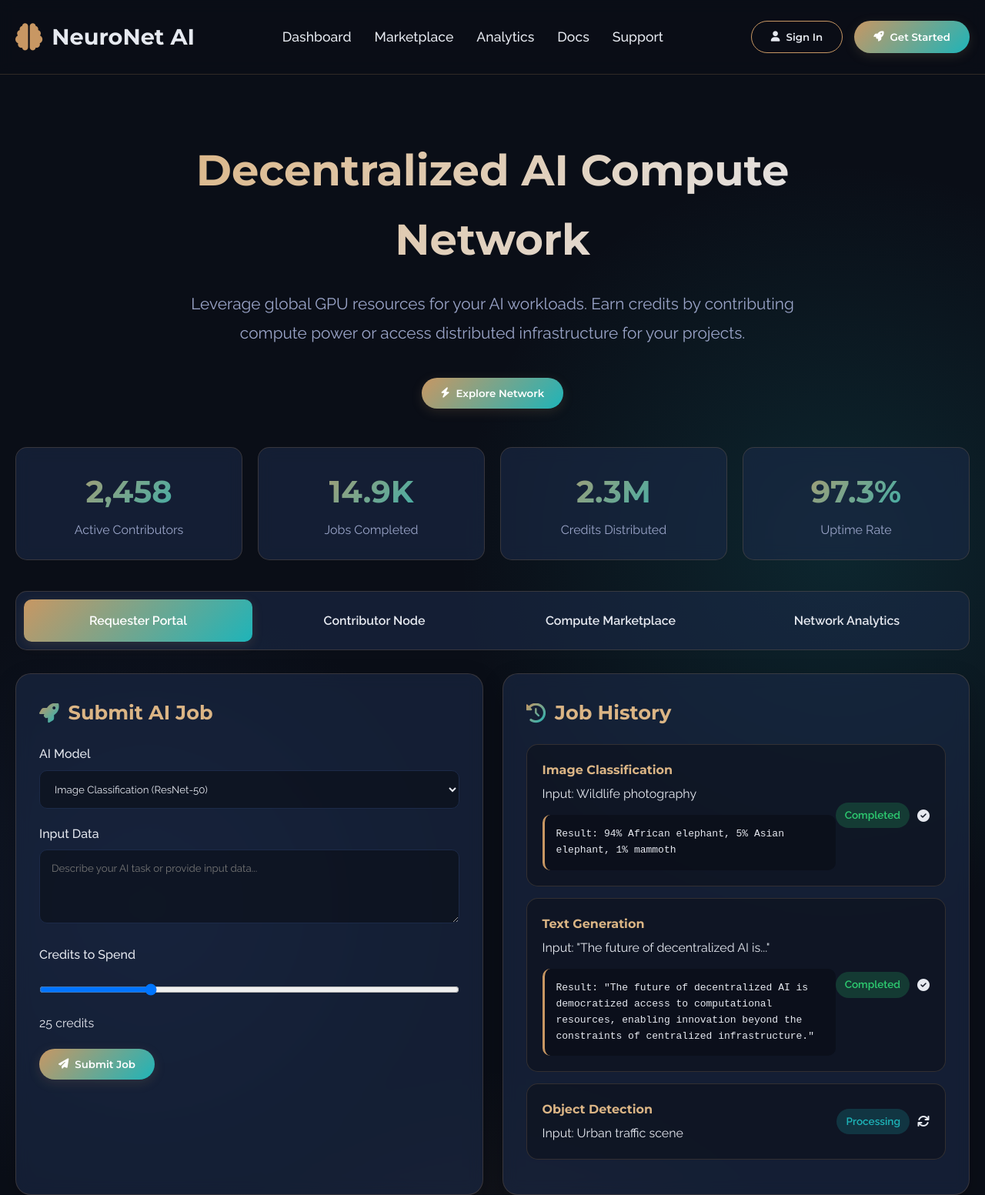
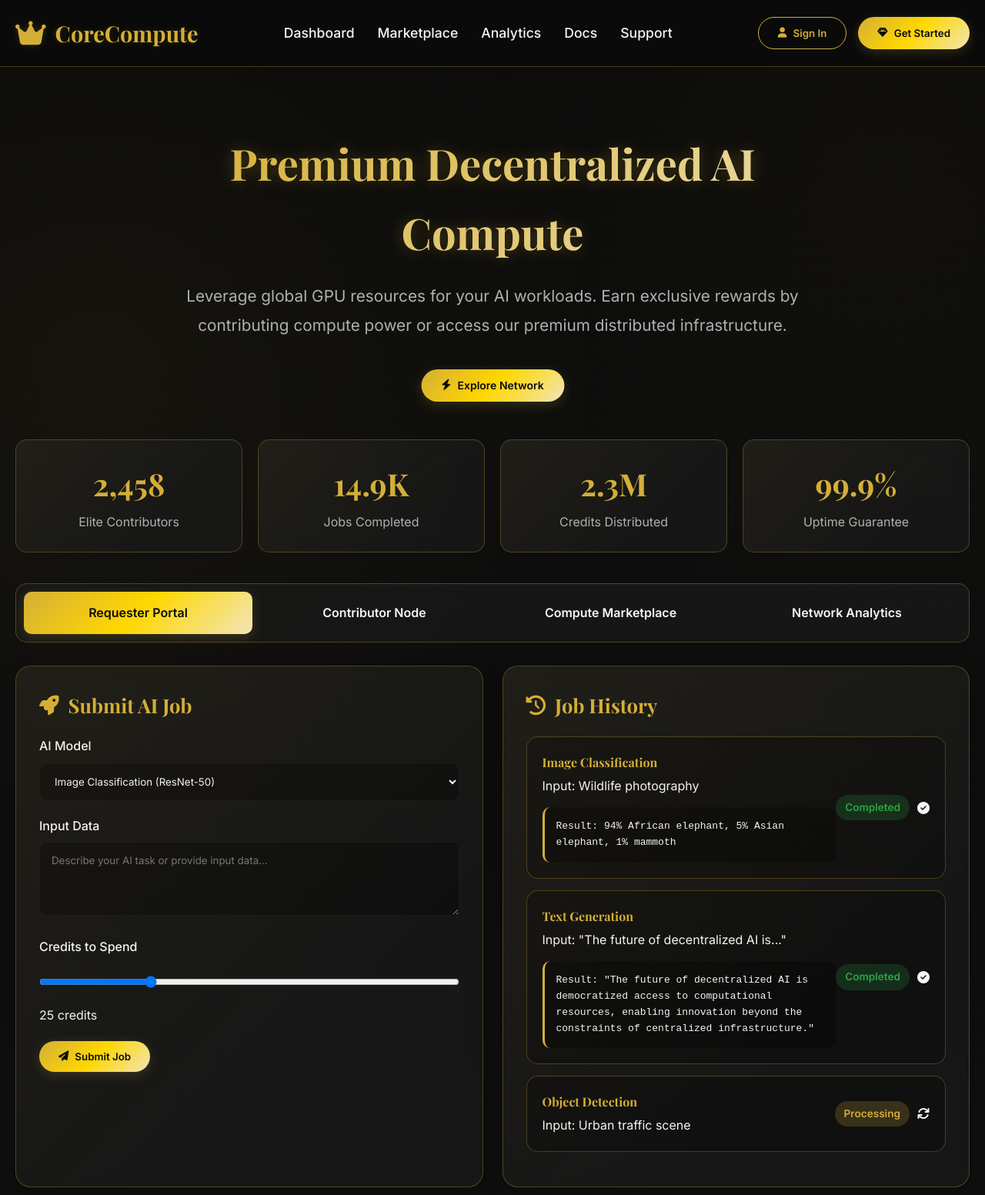
Before and after one commit to riek27/CoreCompute-mvp-demo, a plain HTML site: page index.html in a window 1280 px wide. Shown: the top 1553 px of the page at 77% size. Drawn offline with nearby package versions, Linux system fonts and the light colour scheme.

Commit message:
Update index.html

```diff
--- a/index.html
+++ b/index.html
@@ -3,27 +3,27 @@
 <head>
     <meta charset="UTF-8">
     <meta name="viewport" content="width=device-width, initial-scale=1.0">
-    <title>NeuroNet AI | Premium Decentralized Compute Network</title>
+    <title>CoreCompute | Premium Decentralized AI Network</title>
     <link rel="stylesheet" href="https://cdnjs.cloudflare.com/ajax/libs/font-awesome/6.4.0/css/all.min.css">
-    <link href="https://fonts.googleapis.com/css2?family=Montserrat:wght@400;500;600;700&family=Raleway:wght@300;400;500;600&display=swap" rel="stylesheet">
+    <link href="https://fonts.googleapis.com/css2?family=Playfair+Display:wght@400;500;600;700&family=Inter:wght@300;400;500;600&display=swap" rel="stylesheet">
     <script src="https://cdn.jsdelivr.net/npm/chart.js"></script>
     <style>
         :root {
-            --primary-dark: #0a0e17;
-            --primary: #131b2e;
-            --primary-light: #1c2a48;
-            --accent: #c89763;
-            --accent-light: #dbb585;
-            --accent-glow: rgba(200, 151, 99, 0.15);
-            --secondary: #1eb4b9;
-            --text: #e6e9f0;
-            --text-muted: #9ba5c9;
-            --card-bg: rgba(28, 42, 72, 0.6);
-            --card-border: rgba(200, 151, 99, 0.2);
-            --success: #2ecc71;
-            --warning: #f39c12;
-            --error: #e74c3c;
-            --gradient: linear-gradient(135deg, var(--accent), var(--secondary));
+            --primary-dark: #0a0a0a;
+            --primary: #121212;
+            --primary-light: #1a1a1a;
+            --gold: #d4af37;
+            --gold-light: #f1e5b9;
+            --gold-glow: rgba(212, 175, 55, 0.2);
+            --platinum: #e5e4e2;
+            --text: #f5f5f5;
+            --text-muted: #b0b0b0;
+            --card-bg: rgba(26, 26, 26, 0.8);
+            --card-border: rgba(212, 175, 55, 0.3);
+            --success: #28a745;
+            --warning: #ffc107;
+            --error: #dc3545;
+            --gradient: linear-gradient(135deg, var(--gold), #ffd700, #f1e5b9);
         }
 
         * {
@@ -35,13 +35,14 @@
         body {
             background: var(--primary-dark);
             color: var(--text);
-            font-family: 'Raleway', sans-serif;
+            font-family: 'Inter', sans-serif;
             line-height: 1.6;
             overflow-x: hidden;
             background-image:
-                radial-gradient(circle at 15% 50%, rgba(28, 42, 72, 0.4) 0%, transparent 25%),
-                radial-gradient(circle at 85% 30%, rgba(30, 180, 185, 0.15) 0%, transparent 25%),
-                radial-gradient(circle at 50% 80%, rgba(200, 151, 99, 0.1) 0%, transparent 25%);
+                radial-gradient(circle at 10% 20%, rgba(212, 175, 55, 0.05) 0%, transparent 30%),
+                radial-gradient(circle at 90% 10%, rgba(212, 175, 55, 0.03) 0%, transparent 30%),
+                radial-gradient(circle at 50% 95%, rgba(212, 175, 55, 0.04) 0%, transparent 30%),
+                linear-gradient(to bottom, #0a0a0a, #121212);
         }
 
         .container {
@@ -51,12 +52,12 @@
         }
 
         header {
-            padding: 25px 0;
-            background: rgba(10, 14, 23, 0.8);
+            padding: 20px 0;
+            background: rgba(10, 10, 10, 0.9);
             backdrop-filter: blur(10px);
             position: sticky;
             top: 0;
-            z-index: 100;
+            z-index: 1000;
             border-bottom: 1px solid var(--card-border);
         }
 
@@ -70,14 +71,15 @@
             display: flex;
             align-items: center;
             gap: 12px;
-            font-family: 'Montserrat', sans-serif;
+            font-family: 'Playfair Display', serif;
             font-weight: 700;
             font-size: 1.8rem;
-            color: var(--text);
+            color: var(--gold);
+            text-shadow: 0 0 10px var(--gold-glow);
         }
 
         .logo-icon {
-            color: var(--accent);
+            color: var(--gold);
             font-size: 2.2rem;
         }
 
@@ -92,13 +94,13 @@
             text-decoration: none;
             font-weight: 500;
             font-size: 1.1rem;
-            transition: color 0.3s;
+            transition: all 0.3s ease;
             position: relative;
             padding: 8px 0;
         }
 
         nav a:hover {
-            color: var(--accent);
+            color: var(--gold);
         }
 
         nav a::after {
@@ -109,7 +111,7 @@
             width: 0;
             height: 2px;
             background: var(--gradient);
-            transition: width 0.3s;
+            transition: width 0.3s ease;
         }
 
         nav a:hover::after {
@@ -125,9 +127,9 @@
             padding: 12px 25px;
             border-radius: 30px;
             font-weight: 600;
-            font-family: 'Montserrat', sans-serif;
+            font-family: 'Inter', sans-serif;
             cursor: pointer;
-            transition: all 0.3s;
+            transition: all 0.3s ease;
             border: none;
             display: inline-flex;
             align-items: center;
@@ -136,23 +138,24 @@
 
         .btn-primary {
             background: var(--gradient);
-            color: white;
-            box-shadow: 0 4px 15px var(--accent-glow);
+            color: var(--primary-dark);
+            box-shadow: 0 4px 15px var(--gold-glow);
+            font-weight: 600;
         }
 
         .btn-primary:hover {
             transform: translateY(-2px);
-            box-shadow: 0 6px 20px var(--accent-glow);
+            box-shadow: 0 6px 20px var(--gold-glow);
         }
 
         .btn-outline {
             background: transparent;
-            color: var(--text);
-            border: 1px solid var(--accent);
+            color: var(--gold);
+            border: 1px solid var(--gold);
         }
 
         .btn-outline:hover {
-            background: rgba(200, 151, 99, 0.1);
+            background: rgba(212, 175, 55, 0.1);
         }
 
         .hero {
@@ -163,13 +166,14 @@
         }
 
         .hero h1 {
-            font-family: 'Montserrat', sans-serif;
+            font-family: 'Playfair Display', serif;
             font-size: 3.5rem;
             font-weight: 700;
             margin-bottom: 20px;
-            background: linear-gradient(135deg, var(--accent-light) 0%, var(--text) 100%);
+            background: linear-gradient(135deg, var(--gold) 0%, var(--gold-light) 100%);
             -webkit-background-clip: text;
             -webkit-text-fill-color: transparent;
+            text-shadow: 0 0 20px rgba(212, 175, 55, 0.3);
         }
 
         .hero p {
@@ -193,28 +197,40 @@
             backdrop-filter: blur(10px);
             border: 1px solid var(--card-border);
             box-shadow: 0 10px 30px rgba(0, 0, 0, 0.2);
-            transition: transform 0.3s, box-shadow 0.3s;
+            transition: all 0.3s ease;
+            position: relative;
+            overflow: hidden;
+        }
+
+        .card::before {
+            content: '';
+            position: absolute;
+            top: 0;
+            left: 0;
+            width: 100%;
+            height: 100%;
+            background: linear-gradient(135deg, rgba(212, 175, 55, 0.05) 0%, transparent 70%);
+            pointer-events: none;
         }
 
         .card:hover {
             transform: translateY(-5px);
             box-shadow: 0 15px 35px rgba(0, 0, 0, 0.3);
+            border-color: var(--gold);
         }
 
         .card h2 {
-            font-family: 'Montserrat', sans-serif;
+            font-family: 'Playfair Display', serif;
             font-size: 1.6rem;
             margin-bottom: 20px;
             display: flex;
             align-items: center;
             gap: 12px;
-            color: var(--accent-light);
+            color: var(--gold);
         }
 
         .card h2 i {
-            background: var(--gradient);
-            -webkit-background-clip: text;
-            -webkit-text-fill-color: transparent;
+            color: var(--gold);
         }
 
         .stats {
@@ -231,20 +247,32 @@
             backdrop-filter: blur(10px);
             border: 1px solid var(--card-border);
             text-align: center;
-            transition: transform 0.3s;
+            transition: all 0.3s ease;
+            position: relative;
+            overflow: hidden;
+        }
+
+        .stat-card::before {
+            content: '';
+            position: absolute;
+            top: 0;
+            left: 0;
+            width: 100%;
+            height: 100%;
+            background: linear-gradient(135deg, rgba(212, 175, 55, 0.05) 0%, transparent 70%);
+            pointer-events: none;
         }
 
         .stat-card:hover {
             transform: translateY(-5px);
+            border-color: var(--gold);
         }
 
         .stat-card h3 {
             font-size: 2.5rem;
-            font-family: 'Montserrat', sans-serif;
+            font-family: 'Playfair Display', serif;
             margin-bottom: 5px;
-            background: var(--gradient);
-            -webkit-background-clip: text;
-            -webkit-text-fill-color: transparent;
+            color: var(--gold);
         }
 
         .stat-card p {
@@ -267,20 +295,21 @@
             width: 100%;
             padding: 15px;
             border-radius: 10px;
-            background: rgba(10, 14, 23, 0.6);
+            background: rgba(10, 10, 10, 0.6);
             border: 1px solid var(--primary-light);
             color: var(--text);
-            font-family: 'Raleway', sans-serif;
-            transition: border-color 0.3s;
+            font-family: 'Inter', sans-serif;
+            transition: all 0.3s ease;
         }
 
         input:focus, select:focus, textarea:focus {
             outline: none;
-            border-color: var(--accent);
+            border-color: var(--gold);
+            box-shadow: 0 0 0 2px var(--gold-glow);
         }
 
         .job {
-            background: rgba(10, 14, 23, 0.5);
+            background: rgba(10, 10, 10, 0.5);
             border-radius: 15px;
             padding: 20px;
             margin-bottom: 15px;
@@ -288,11 +317,12 @@
             justify-content: space-between;
             align-items: center;
             border: 1px solid var(--card-border);
-            transition: transform 0.3s;
+            transition: all 0.3s ease;
         }
 
         .job:hover {
             transform: translateX(5px);
+            border-color: var(--gold);
         }
 
         .job-info {
@@ -300,9 +330,9 @@
         }
 
         .job-info h4 {
-            font-family: 'Montserrat', sans-serif;
+            font-family: 'Playfair Display', serif;
             margin-bottom: 5px;
-            color: var(--accent-light);
+            color: var(--gold);
         }
 
         .job-status {
@@ -319,18 +349,18 @@
         }
 
         .status-completed {
-            background: rgba(46, 204, 113, 0.2);
+            background: rgba(40, 167, 69, 0.2);
             color: var(--success);
         }
 
         .status-pending {
-            background: rgba(243, 156, 18, 0.2);
+            background: rgba(255, 193, 7, 0.2);
             color: var(--warning);
         }
 
         .status-processing {
-            background: rgba(30, 180, 185, 0.2);
-            color: var(--secondary);
+            background: rgba(212, 175, 55, 0.2);
+            color: var(--gold);
         }
 
         .contributors {
@@ -341,18 +371,19 @@
         }
 
         .contributor {
-            background: rgba(10, 14, 23, 0.5);
+            background: rgba(10, 10, 10, 0.5);
             border-radius: 15px;
             padding: 20px;
             display: flex;
             align-items: center;
             gap: 15px;
             border: 1px solid var(--card-border);
-            transition: transform 0.3s;
+            transition: all 0.3s ease;
         }
 
         .contributor:hover {
             transform: translateY(-5px);
+            border-color: var(--gold);
         }
 
         .contributor-avatar {
@@ -360,11 +391,11 @@
             height: 60px;
             border-radius: 50%;
             object-fit: cover;
-            border: 2px solid var(--accent);
+            border: 2px solid var(--gold);
         }
 
         .contributor-info h4 {
-            font-family: 'Montserrat', sans-serif;
+            font-family: 'Playfair Display', serif;
             margin-bottom: 5px;
         }
 
@@ -374,7 +405,7 @@
         }
 
         .credits {
-            color: var(--accent);
+            color: var(--gold);
             font-weight: 700;
         }
 
@@ -393,19 +424,20 @@
             border-radius: 10px;
             cursor: pointer;
             font-weight: 600;
-            transition: all 0.3s;
+            transition: all 0.3s ease;
             text-align: center;
             flex: 1;
         }
 
         .tab.active {
             background: var(--gradient);
-            color: white;
-            box-shadow: 0 4px 15px var(--accent-glow);
+            color: var(--primary-dark);
+            box-shadow: 0 4px 15px var(--gold-glow);
         }
 
         .tab-content {
             display: none;
+            animation: fadeIn 0.5s ease;
         }
 
         .tab-content.active {
@@ -415,10 +447,10 @@
         .result {
             margin-top: 15px;
             padding: 15px;
-            background: rgba(10, 14, 23, 0.7);
+            background: rgba(10, 10, 10, 0.7);
             border-radius: 10px;
             font-family: monospace;
-            border-left: 3px solid var(--accent);
+            border-left: 3px solid var(--gold);
         }
 
         .chart-container {
@@ -441,9 +473,9 @@
         }
 
         .footer-section h3 {
-            font-family: 'Montserrat', sans-serif;
+            font-family: 'Playfair Display', serif;
             margin-bottom: 20px;
-            color: var(--accent-light);
+            color: var(--gold);
         }
 
         .footer-section p {
@@ -465,8 +497,18 @@
             to { opacity: 1; transform: translateY(0); }
         }
 
+        @keyframes pulse {
+            0% { transform: scale(1); }
+            50% { transform: scale(1.05); }
+            100% { transform: scale(1); }
+        }
+
         .animate {
             animation: fadeIn 0.6s ease-out forwards;
+        }
+
+        .pulse {
+            animation: pulse 2s infinite;
         }
 
         /* Responsive Design */
@@ -528,8 +570,8 @@
         <div class="container">
             <div class="header-content">
                 <div class="logo">
-                    <i class="fas fa-brain logo-icon"></i>
-                    <span>NeuroNet AI</span>
+                    <i class="fas fa-crown logo-icon"></i>
+                    <span>CoreCompute</span>
                 </div>
                 <nav>
                     <ul>
@@ -542,7 +584,7 @@
                 </nav>
                 <div class="auth-buttons">
                     <button class="btn btn-outline"><i class="fas fa-user"></i> Sign In</button>
-                    <button class="btn btn-primary"><i class="fas fa-rocket"></i> Get Started</button>
+                    <button class="btn btn-primary"><i class="fas fa-gem"></i> Get Started</button>
                 </div>
             </div>
         </div>
@@ -550,15 +592,15 @@
 
     <main class="container">
         <section class="hero">
-            <h1>Decentralized AI Compute Network</h1>
-            <p>Leverage global GPU resources for your AI workloads. Earn credits by contributing compute power or access distributed infrastructure for your projects.</p>
-            <button class="btn btn-primary"><i class="fas fa-bolt"></i> Explore Network</button>
+            <h1>Premium Decentralized AI Compute</h1>
+            <p>Leverage global GPU resources for your AI workloads. Earn exclusive rewards by contributing compute power or access our premium distributed infrastructure.</p>
+            <button class="btn btn-primary pulse"><i class="fas fa-bolt"></i> Explore Network</button>
         </section>
 
         <div class="stats">
             <div class="stat-card animate">
                 <h3>2,458</h3>
-                <p>Active Contributors</p>
+                <p>Elite Contributors</p>
             </div>
             <div class="stat-card animate">
                 <h3>14.9K</h3>
@@ -569,8 +611,8 @@
                 <p>Credits Distributed</p>
             </div>
             <div class="stat-card animate">
-                <h3>97.3%</h3>
-                <p>Uptime Rate</p>
+                <h3>99.9%</h3>
+                <p>Uptime Guarantee</p>
             </div>
         </div>
 
@@ -649,7 +691,7 @@
             </div>
 
             <div class="card">
-                <h2><i class="fas fa-users"></i> Available Contributors</h2>
+                <h2><i class="fas fa-users"></i> Premium Contributors</h2>
                 <div class="contributors">
                     <div class="contributor">
                         <img src="https://images.unsplash.com/photo-1507003211169-0a1dd7228f2d?ixlib=rb-4.0.3&ixid=M3wxMjA3fDB8MHxwaG90by1wYWdlfHx8fGVufDB8fHx8fA%3D%3D&auto=format&fit=crop&w=100&q=80" alt="Contributor" class="contributor-avatar">
@@ -752,7 +794,7 @@
         <div class="tab-content" id="marketplace-tab">
             <div class="card">
                 <h2><i class="fas fa-store"></i> Compute Marketplace</h2>
-                <p>Browse available compute resources and select the best option for your AI workload requirements.</p>
+                <p>Browse premium compute resources and select the best option for your AI workload requirements.</p>
 
                 <div class="contributors">
                     <div class="contributor">
@@ -830,7 +872,7 @@
         <div class="container">
             <div class="footer-content">
                 <div class="footer-section">
-                    <h3>NeuroNet AI</h3>
+                    <h3>CoreCompute</h3>
                     <p>The premier decentralized AI compute network, connecting GPU resources with AI workloads globally.</p>
                 </div>
                 <div class="footer-section">
@@ -856,7 +898,7 @@
                 </div>
             </div>
             <div class="footer-bottom">
-                <p>&copy; 2023 NeuroNet AI. All rights reserved. | Decentralized AI Compute Network</p>
+                <p>&copy; 2025 CoreCompute. All rights reserved. | Premium Decentralized AI Compute Network</p>
             </div>
         </div>
     </footer>
@@ -985,8 +1027,8 @@
                     datasets: [{
                         label: 'GPU Utilization (%)',
                         data: [0, 0, 0, 0, 0, 0],
-                        borderColor: '#c89763',
-                        backgroundColor: 'rgba(200, 151, 99, 0.1)',
+                        borderColor: '#d4af37',
+                        backgroundColor: 'rgba(212, 175, 55, 0.1)',
                         tension: 0.4,
                         fill: true
                     }]
@@ -997,7 +1039,7 @@
                     plugins: {
                         legend: {
                             labels: {
-                                color: '#e6e9f0'
+                                color: '#f5f5f5'
                             }
                         }
                     },
@@ -1006,18 +1048,18 @@
                             beginAtZero: true,
                             max: 100,
                             grid: {
-                                color: 'rgba(155, 165, 201, 0.1)'
+                                color: 'rgba(176, 176, 176, 0.1)'
                             },
                             ticks: {
-                                color: '#9ba5c9'
+                                color: '#b0b0b0'
                             }
                         },
                         x: {
                             grid: {
-                                color: 'rgba(155, 165, 201, 0.1)'
+                                color: 'rgba(176, 176, 176, 0.1)'
                             },
                             ticks: {
-                                color: '#9ba5c9'
+                                color: '#b0b0b0'
                             }
                         }
                     }
@@ -1085,8 +1127,8 @@
                         datasets: [{
                             label: 'Jobs Completed',
                             data: [65, 59, 80, 45, 30],
-                            backgroundColor: 'rgba(200, 151, 99, 0.7)',
-                            borderColor: 'rgba(200, 151, 99, 1)',
+                            backgroundColor: 'rgba(212, 175, 55, 0.7)',
+                            borderColor: 'rgba(212, 175, 55, 1)',
                             borderWidth: 1
                         }]
                     },
@@ -1096,7 +1138,7 @@
                         plugins: {
                             legend: {
                                 labels: {
-                                    color: '#e6e9f0'
+                                    color: '#f5f5f5'
                                 }
                             }
                         },
@@ -1104,18 +1146,18 @@
                             y: {
                                 beginAtZero: true,
                                 grid: {
-                                    color: 'rgba(155, 165, 201, 0.1)'
+                                    color: 'rgba(176, 176, 176, 0.1)'
                                 },
                                 ticks: {
-                                    color: '#9ba5c9'
+                                    color: '#b0b0b0'
                                 }
                             },
                             x: {
                                 grid: {
-                                    color: 'rgba(155, 165, 201, 0.1)'
+                                    color: 'rgba(176, 176, 176, 0.1)'
                                 },
                                 ticks: {
-                                    color: '#9ba5c9'
+                                    color: '#b0b0b0'
                                 }
                             }
                         }
```
